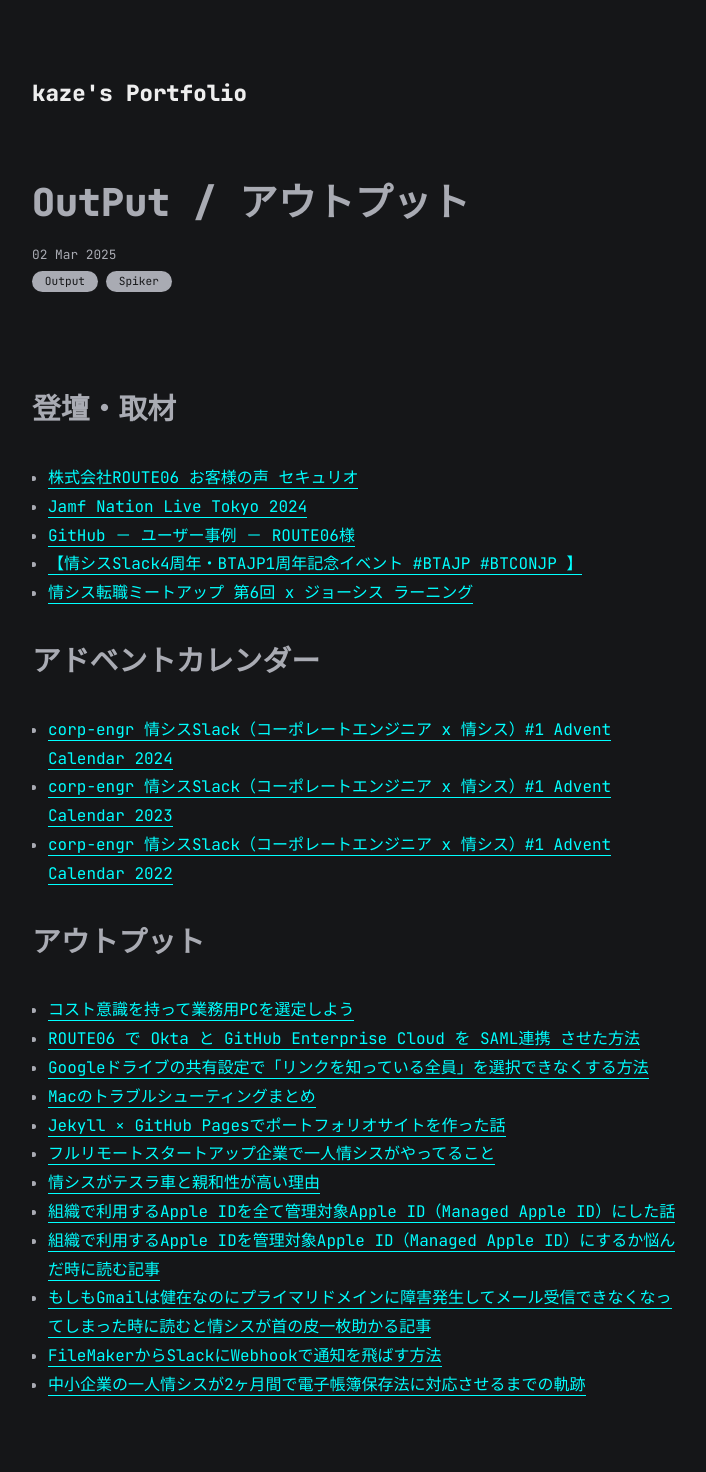
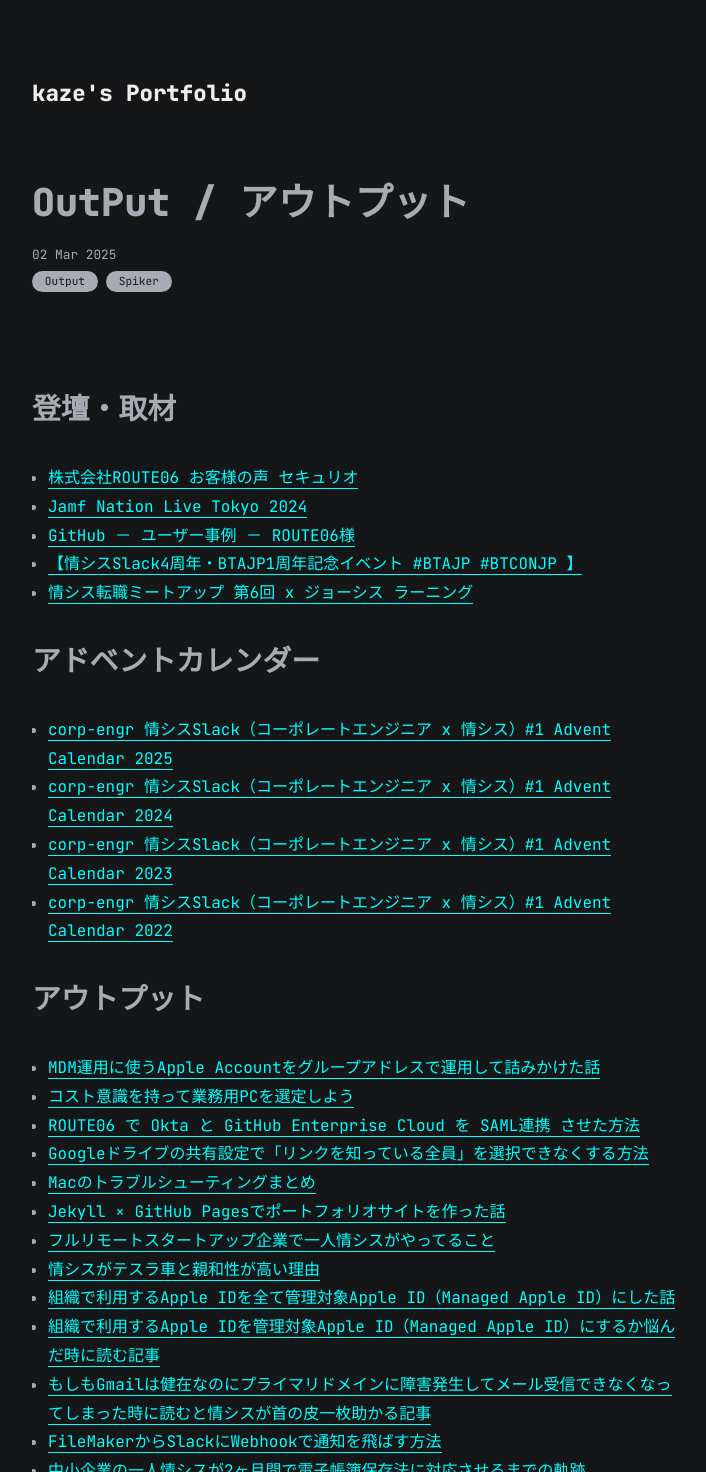
Before and after one commit to kaze3desu/kaze3desu.github.io, a Jekyll site: the page built from all_collections/_posts/2023-04-07-OutPut.md, in a window 1280 px wide, cut to the strip 0-1472 px from the top of the page. Shown: the whole strip, without its empty margins (283-989 px from the left). Built offline with Jekyll 4.4.1, drawn with Linux system fonts in a browser that asks for light colours.

Commit message:
Update 2023-04-07-OutPut.md

```diff
--- a/all_collections/_posts/2023-04-07-OutPut.md
+++ b/all_collections/_posts/2023-04-07-OutPut.md
@@ -15,12 +15,14 @@
 
 ## アドベントカレンダー
 
+- [corp-engr 情シスSlack（コーポレートエンジニア x 情シス）#1 Advent Calendar 2025](https://adventar.org/calendars/11540)
 - [corp-engr 情シスSlack（コーポレートエンジニア x 情シス）#1 Advent Calendar 2024](https://adventar.org/calendars/10163)
 - [corp-engr 情シスSlack（コーポレートエンジニア x 情シス）#1 Advent Calendar 2023](https://adventar.org/calendars/8868)
 - [corp-engr 情シスSlack（コーポレートエンジニア x 情シス）#1 Advent Calendar 2022](https://adventar.org/calendars/7756)
 
 ## アウトプット
 
+- [MDM運用に使うApple Accountをグループアドレスで運用して詰みかけた話](https://note.com/kaze3desu/n/n71a1b41910d2)
 - [コスト意識を持って業務用PCを選定しよう](https://note.com/kaze3desu/n/n87ee79c08bd7)
 - [ROUTE06 で Okta と GitHub Enterprise Cloud を SAML連携 させた方法](https://tech.route06.co.jp/entry/2024/08/30/103015)
 - [Googleドライブの共有設定で「リンクを知っている全員」を選択できなくする方法](https://note.com/kaze3desu/n/n8f046dec3379)
```
